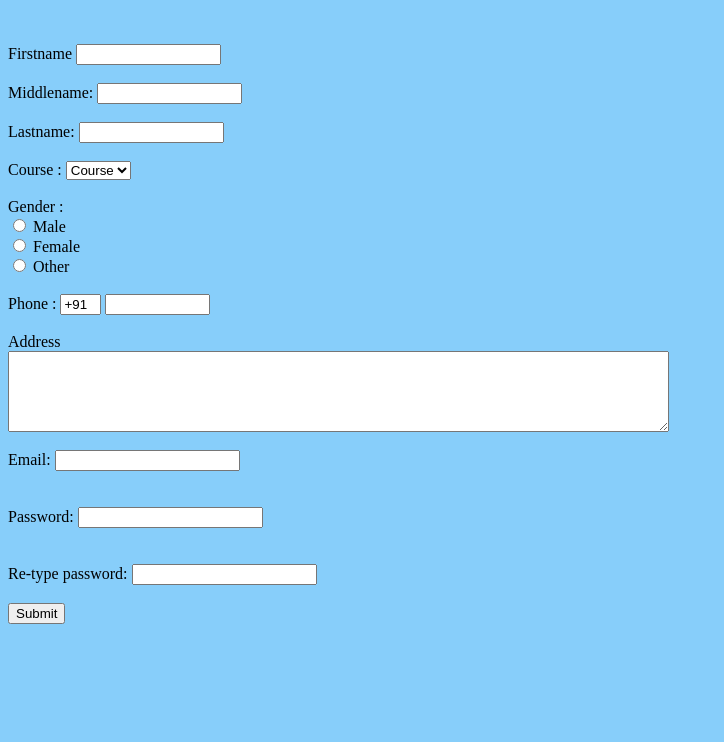
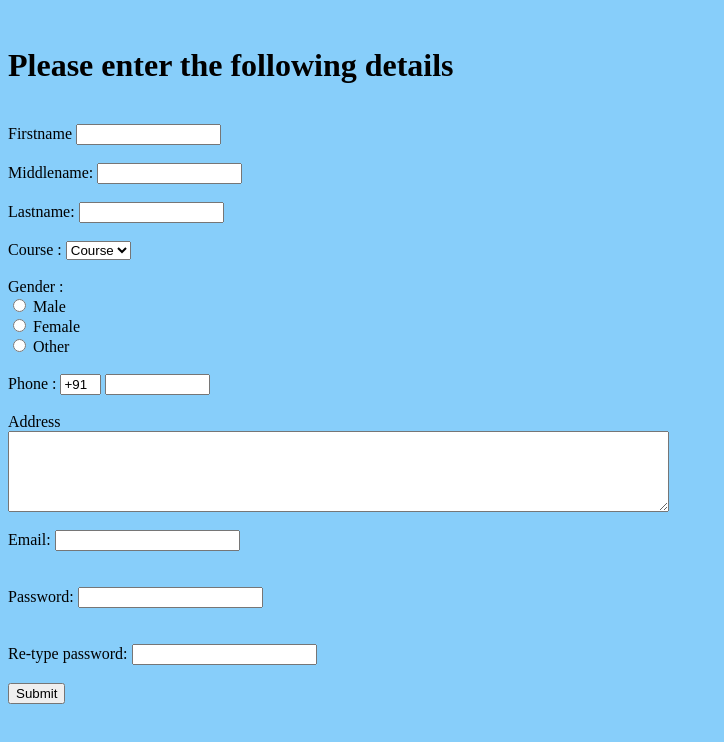
Before and after one commit to likithabethu/registration_form, a plain HTML site: page index.html in a window 1280 px wide. Shown: the whole page, without its empty margins (0-724 px from the left). Drawn offline with Linux system fonts and the light colour scheme.

Commit message:
Update index.html

```diff
--- a/index.html
+++ b/index.html
@@ -6,6 +6,7 @@ Registration Page
 </head>
 <body bgcolor="Lightskyblue">
 <br>
+  <h1>Please enter the following details</h1>
 <br>
 <form>
 
```
